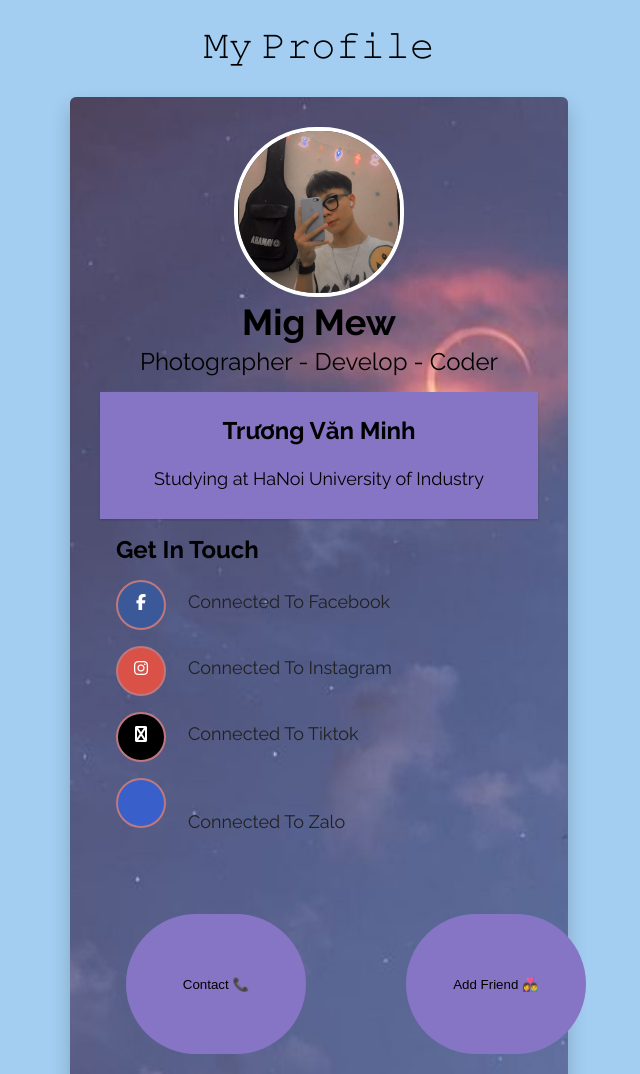
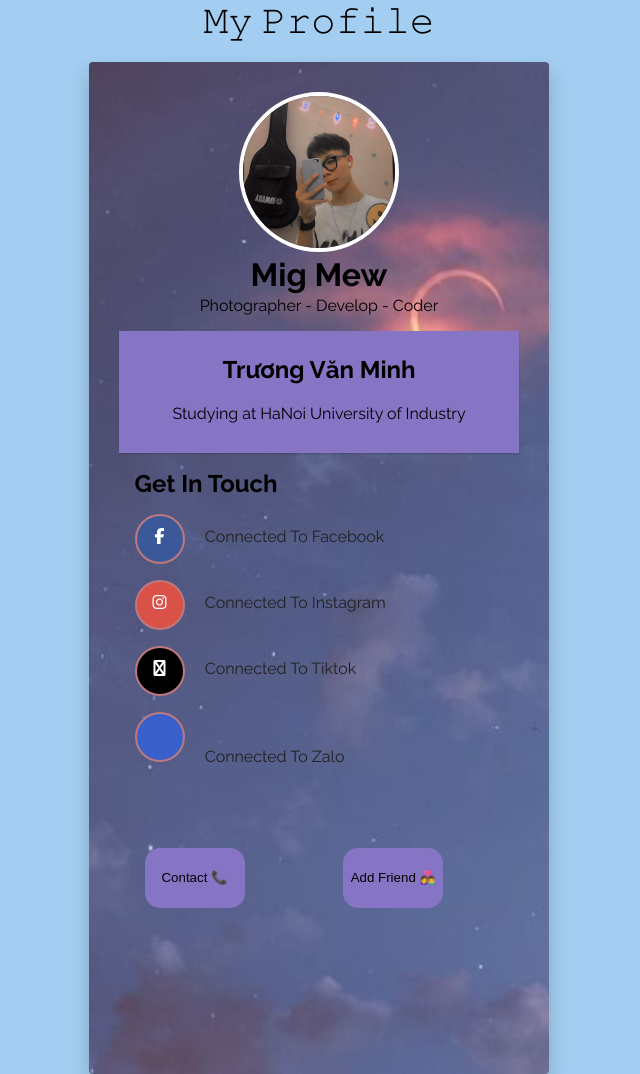
Before and after one commit to MigMeow/abc, a plain HTML site: page index.html in a window 1280 px wide. Shown: the top 1074 px of the page, without its empty margins (321-961 px from the left). Drawn offline with Linux system fonts and the light colour scheme.

Commit message:
Update style.css

```diff
--- a/css/style.css
+++ b/css/style.css
@@ -14,18 +14,18 @@ html {
 ul{list-style:none;}
 a {text-decoration: none;}
 img {
-	width: 170px;
-	height: 170px;
+	width: 160px;
+	height: 160px;
 }
 /*end reset*/
 body{
-	padding: 25px;
+	padding: 30x;
     background: #a3cef1;
     background-size: cover;
    font-family: 'Raleway', sans-serif;
 }
 .wrap {
-    width: 90%;
+    width: 80%;
     margin: 0 auto;
 }
 /*--profile start here--*/
@@ -43,9 +43,9 @@ h1 {
     background: url(../images/1.png) no-repeat 0px 0px;
 	background-size:cover;
     width: 45%;
-    margin: 30px auto;
+    margin: 20px auto;
     padding: 30px;
-    border-radius: 6px;
+    border-radius: 4px;
     box-shadow: 0px 10px 20px rgba(0,0,0,.2);
 }
 .profile-pic {
@@ -61,12 +61,12 @@ h1 {
     -o-transition: 0.5s all;
 }
 .profile-pic h2 {
-    font-size: 2.25em;
+    font-size: 2em;
     color: #000000;
     margin-bottom: 0.1em;
 }
 .profile-pic p {
-    font-size: 1.5em;
+    font-size: 1em;
     color:#000000;
 }
 .wthree_tab_grid_sub {
@@ -80,7 +80,7 @@ h1 {
     background: #d3aefe;
 }
 .wthree_tab_grid_sub_left h5 {
-    font-size: 2.25em !important;
+    font-size: 1.5em !important;
     color: #fff !important;
     font-weight: 700;
 }
@@ -110,7 +110,7 @@ h1 {
 }
 .w3-message p{
 	color:#000000;
-	font-size:18px;
+	font-size:16px;
 	margin:1em 0 0 0;
 	line-height:1.8em;
 }
@@ -196,7 +196,7 @@ h1 {
 }
 .social ul li a p{
     color: #212121;
-    font-size: 18px;
+    font-size: 16px;
     margin: 0 0 0 1em;
     font-weight: 400;
     display: inline-block;
@@ -226,11 +226,11 @@ h1 {
     margin: 50px 10px 120px;
 }
 .btn-container button {
-    height: 140px;
-    width: 180px;
+    height: 60px;
+    width: 100px;
     border:  none;
-    margin-right: 100px;
-    border-radius: 180px;
+    margin-right: 50px;
+    border-radius: 15px;
     column-count: rgb(0, 0, 0);
     color: rgb(0, 0, 0);
     cursor: pointer;
```
